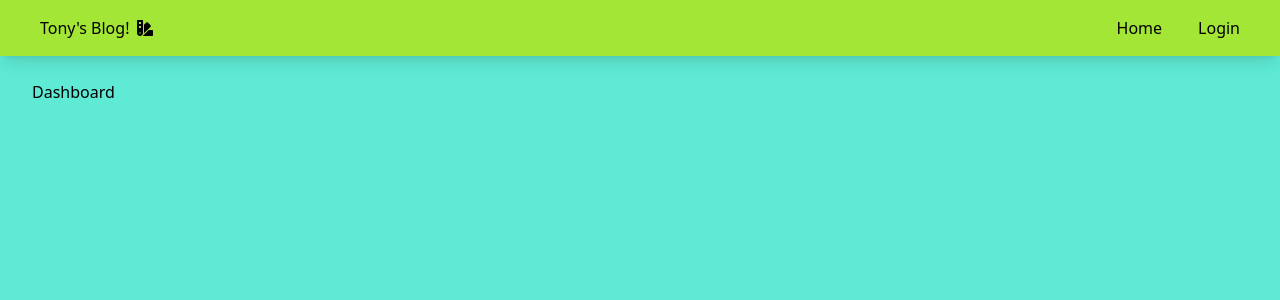
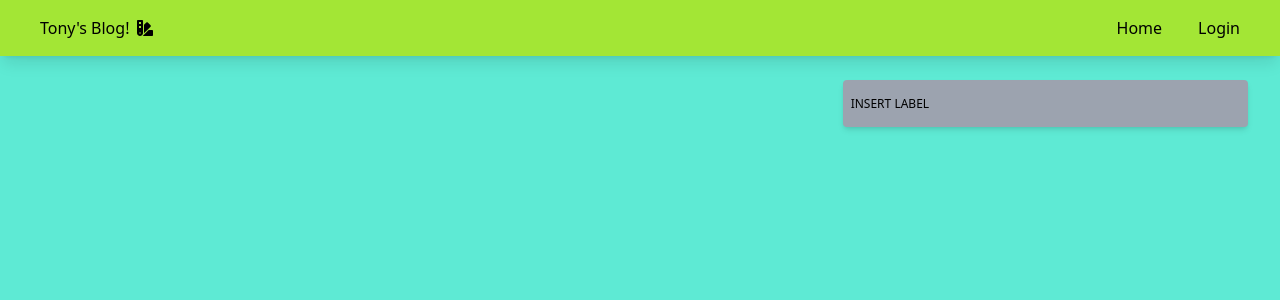
Before and after one commit to antoniogiachin/supabase-react-blog, a React (Vite) app: page /dashboard in a window 1280 px wide. Shown: the top 300 px of the page. Built offline with nearby package versions, Linux system fonts and the light colour scheme; no server answers.

Commit message:
[Stage] - aggiunte a TheButton

```diff
--- a/src/components/UI/TheButton.jsx
+++ b/src/components/UI/TheButton.jsx
@@ -42,7 +42,9 @@ export const TheButton = (props) => {
     <button
       onClick={props.onClick}
       type="button"
-      className={`flex items-center justify-between px-6 py-2.5 ${
+      className={`flex ${props.width} ${
+        props.customClasses
+      } items-center justify-between ${props.padding} ${
         buttonType.colors
       } font-medium text-xs leading-tight uppercase rounded shadow-md ${
         buttonType.hover
@@ -84,4 +86,6 @@ TheButton.defaultProps = {
   type: "success",
   label: "Insert label",
   isPending: false,
+  padding: "px-6 py-2.5",
+  customClasses: "",
 };
--- a/src/pages/Dashboard.jsx
+++ b/src/pages/Dashboard.jsx
@@ -1,7 +1,15 @@
-import React from 'react'
+import React from "react";
+// * custom components imports
+import { TheButton } from "../components/UI/TheButton";
 
 export const Dashboard = () => {
   return (
-    <div>Dashboard</div>
-  )
-}
+    <div>
+      <div className="grid grid-cols-1">
+        <div className="flex justify-end">
+          <TheButton width={"w-1/3"} padding={"px-2 py-4"} type="secondary" />
+        </div>
+      </div>
+    </div>
+  );
+};
```
